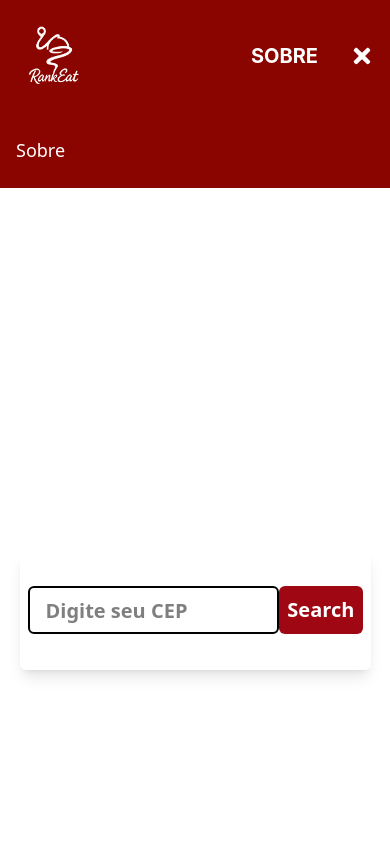
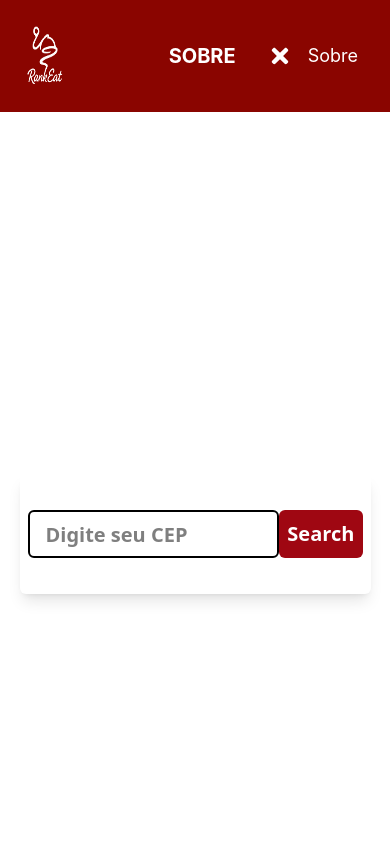
Before and after one commit to biaag10/RankEat, a React (Vite) app: page / in a window 390 px wide. Both pictures are taken after a click on the button 362 px from the left and 56 px from the top of the page. Shown: the top 844 px of the page. Built offline with nearby package versions, Linux system fonts and the light colour scheme.

Commit message:
codigo da main componentizadado

```diff
--- a/src/App.tsx
+++ b/src/App.tsx
@@ -1,122 +1,16 @@
 import './styles/main.css';
-import { useNavigate } from 'react-router-dom';
-import { FaBars, FaTimes } from 'react-icons/fa';
-import { useState } from 'react';
-import logo from './assets/logo.png';
+import Header from './components/Header';  // Header
+import SearchComponent from './components/SearchComponent';  // Componente de Busca
+import RestaurantList from './components/RestaurantList';  // Importando a Lista de Restaurantes
 
-// Componente de Pesquisa de CEP
-const SearchComponent = () => {
-  const [cep, setCep] = useState(''); // Estado para armazenar o CEP
-
-  const handleSearch = () => {
-    console.log('Buscando CEP:', cep);
-    // Aqui você pode fazer a lógica de busca com o CEP
-  };
+function App() {
 
   return (
-    <div className="w-full h-screen flex items-center justify-center bg-white">
-      <div className="w-[90%] sm:w-[700px] h-[120px] relative bg-white shadow-lg rounded-md overflow-hidden flex items-center justify-between p-2">
-        {/* Campo de busca */}
-        <input
-          type="text"
-          className="w-[85%] h-12 px-4 text-xl font-bold border-2 rounded-md focus:outline-none"
-          placeholder="Digite seu CEP"
-          value={cep}
-          onChange={(e) => setCep(e.target.value)} // Atualiza o estado com o valor do CEP
-        />
-
-        {/* Botão de pesquisa */}
-        <button
-          onClick={handleSearch}
-          className="w-24 h-12 bg-red-800 text-white text-xl font-black rounded-md"
-        >
-          Search
-        </button>
-      </div>
+    <div>
+      <Header />  {/* Cabeçalho com logo e navegação */}
+      <SearchComponent />  {/* Componente de Pesquisa de CEP */}
+      <RestaurantList />  {/* Componente de Lista de Restaurantes */}
     </div>
-  );
-};
-
-// Componente de Lista de Restaurantes
-const RestaurantList = () => {
-  const restaurants = [
-    { name: 'Restaurante de Full Stack', distance: 'XXXX m', rating: 5.0 },
-    { name: 'Restaurante de Pedrinho', distance: 'XXXX m', rating: 4.8 },
-    { name: 'Restaurante de Bia', distance: 'XXXX m', rating: 4.7 },
-    { name: 'Restaurante de Juju', distance: 'XXXX m', rating: 4.6 },
-    { name: 'Restaurante de ATH', distance: 'XXXX m', rating: 4.5 },
-  ];
-
-  return (
-    <div className="w-full flex flex-col items-center justify-center mt-6">
-      {restaurants.map((restaurant, index) => (
-        <div key={index} className="w-[90%] sm:w-[700px] bg-white rounded-md shadow-md mb-4 p-4 border-2 border-red-600 flex justify-between items-center">
-          <div className="flex items-center gap-4">
-            <img src="https://placehold.co/40x40" alt="Location Icon" className="w-6 h-6" />
-            <div className="text-lg font-bold">{restaurant.name}</div>
-          </div>
-          <div className="flex items-center gap-2">
-            <div className="text-md">{restaurant.distance}</div>
-            <div className="text-yellow-500">{'★'.repeat(Math.round(restaurant.rating))}</div>
-            <div className="text-md">{restaurant.rating}</div>
-          </div>
-        </div>
-      ))}
-    </div>
-  );
-};
-
-function App() {
-  const [isOpen, setIsOpen] = useState(false); // Controle do menu em telas móveis
-  const navigate = useNavigate(); // Hook para redirecionamento
-
-  return (
-    <>
-      {/* Cabeçalho */}
-      <header className="bg-[#8A0500] flex justify-between items-center p-4 shadow-md w-full font-[Inter]">
-        {/* Logo */}
-        <div className="flex items-center">
-          <img
-            src={logo}
-            alt="Logo"
-            className="w-24 h-20 p-2 cursor-pointer"
-            onClick={() => navigate('/')} // Redireciona para Home ao clicar na logo
-          />
-        </div>
-
-        {/* Navbar */}
-        <nav className="w-full flex items-center justify-end">
-          {/* Campo de texto "Sobre" */}
-          <div className="text-white text-xl font-bold pr-4">
-            SOBRE
-          </div>
-
-          {/* Ícone do menu para telas móveis */}
-          <button
-            className="text-[#ffffff] sm:hidden ml-4"
-            onClick={() => setIsOpen(!isOpen)}
-          >
-            {isOpen ? <FaTimes size={24} /> : <FaBars size={24} />}
-          </button>
-        </nav>
-      </header>
-
-      {/* Menu Mobile */}
-      {isOpen && (
-        <div className="sm:hidden bg-[#8A0500] p-4 text-white">
-          <ul>
-            <li className="py-2 text-lg">Sobre</li>
-            {/* Outros itens de navegação para dispositivos móveis podem ser adicionados aqui */}
-          </ul>
-        </div>
-      )}
-
-      {/* Componente de Pesquisa de CEP */}
-      <SearchComponent />
-
-      {/* Lista de Restaurantes */}
-      <RestaurantList />
-    </>
   );
 }
 
--- /dev/null
+++ b/src/components/Header.tsx
@@ -0,0 +1,47 @@
+import { useState } from 'react';
+import { FaBars, FaTimes } from 'react-icons/fa';
+import { useNavigate } from 'react-router-dom';
+import logo from '../assets/logo.png';  // Caminho da imagem
+
+const Header = () => {
+  const [isOpen, setIsOpen] = useState(false); // Controle do menu em telas móveis
+  const navigate = useNavigate(); // Hook para redirecionamento
+
+  return (
+    <header className="bg-[#8A0500] flex justify-between items-center p-4 shadow-md w-full font-[Inter]">
+      <div className="flex items-center">
+        <img
+          src={logo}
+          alt="Logo"
+          className="w-24 h-20 p-2 cursor-pointer"
+          onClick={() => navigate('/')} // Redireciona para Home ao clicar na logo
+        />
+      </div>
+
+      <nav className="w-full flex items-center justify-end">
+        <div className="text-white text-xl font-bold pr-4">
+          SOBRE
+        </div>
+
+        {/* Ícone do menu para telas móveis */}
+        <button
+          className="text-[#ffffff] sm:hidden ml-4"
+          onClick={() => setIsOpen(!isOpen)}
+        >
+          {isOpen ? <FaTimes size={24} /> : <FaBars size={24} />}
+        </button>
+      </nav>
+
+      {/* Menu Mobile */}
+      {isOpen && (
+        <div className="sm:hidden bg-[#8A0500] p-4 text-white">
+          <ul>
+            <li className="py-2 text-lg">Sobre</li>
+          </ul>
+        </div>
+      )}
+    </header>
+  );
+};
+
+export default Header;
--- /dev/null
+++ b/src/components/RestaurantList.tsx
@@ -0,0 +1,29 @@
+const RestaurantList = () => {
+    const restaurants = [
+      { name: 'Restaurante de Full Stack', distance: 'XXXX m', rating: 5.0 },
+      { name: 'Restaurante de Pedrinho', distance: 'XXXX m', rating: 4.8 },
+      { name: 'Restaurante de Bia', distance: 'XXXX m', rating: 4.7 },
+      { name: 'Restaurante de Juju', distance: 'XXXX m', rating: 4.6 },
+      { name: 'Restaurante de ATH', distance: 'XXXX m', rating: 4.5 },
+    ];
+
+    return (
+      <div className="w-full flex flex-col items-center justify-center mt-6">
+        {restaurants.map((restaurant, index) => (
+          <div key={index} className="w-[90%] sm:w-[700px] bg-white rounded-md shadow-md mb-4 p-4 border-2 border-red-600 flex justify-between items-center">
+            <div className="flex items-center gap-4">
+              <img src="https://placehold.co/40x40" alt="Location Icon" className="w-6 h-6" />
+              <div className="text-lg font-bold">{restaurant.name}</div>
+            </div>
+            <div className="flex items-center gap-2">
+              <div className="text-md">{restaurant.distance}</div>
+              <div className="text-yellow-500">{'★'.repeat(Math.round(restaurant.rating))}</div>
+              <div className="text-md">{restaurant.rating}</div>
+            </div>
+          </div>
+        ))}
+      </div>
+    );
+  };
+
+  export default RestaurantList;
--- /dev/null
+++ b/src/components/SearchComponent.tsx
@@ -0,0 +1,33 @@
+import { useState } from 'react';
+
+const SearchComponent = () => {
+  const [cep, setCep] = useState(''); // Estado para armazenar o CEP
+
+  const handleSearch = () => {
+    console.log('Buscando CEP:', cep);
+    // Aqui você pode fazer a lógica de busca com o CEP
+  };
+
+  return (
+    <div className="w-full h-screen flex items-center justify-center bg-white">
+      <div className="w-[90%] sm:w-[700px] h-[120px] relative bg-white shadow-lg rounded-md overflow-hidden flex items-center justify-between p-2">
+        <input
+          type="text"
+          className="w-[85%] h-12 px-4 text-xl font-bold border-2 rounded-md focus:outline-none"
+          placeholder="Digite seu CEP"
+          value={cep}
+          onChange={(e) => setCep(e.target.value)} // Atualiza o estado com o valor do CEP
+        />
+
+        <button
+          onClick={handleSearch}
+          className="w-24 h-12 bg-red-800 text-white text-xl font-black rounded-md"
+        >
+          Search
+        </button>
+      </div>
+    </div>
+  );
+};
+
+export default SearchComponent;
```
